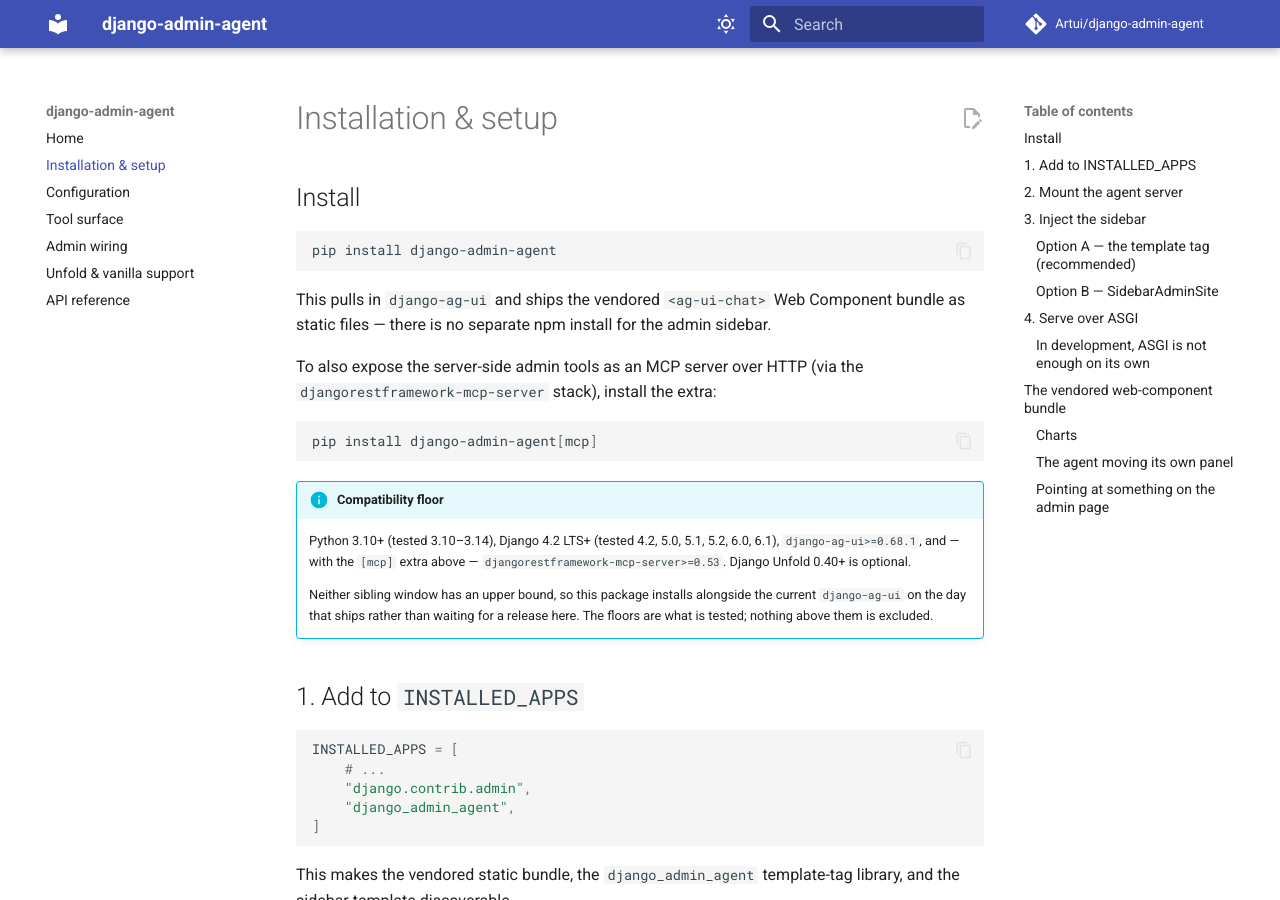
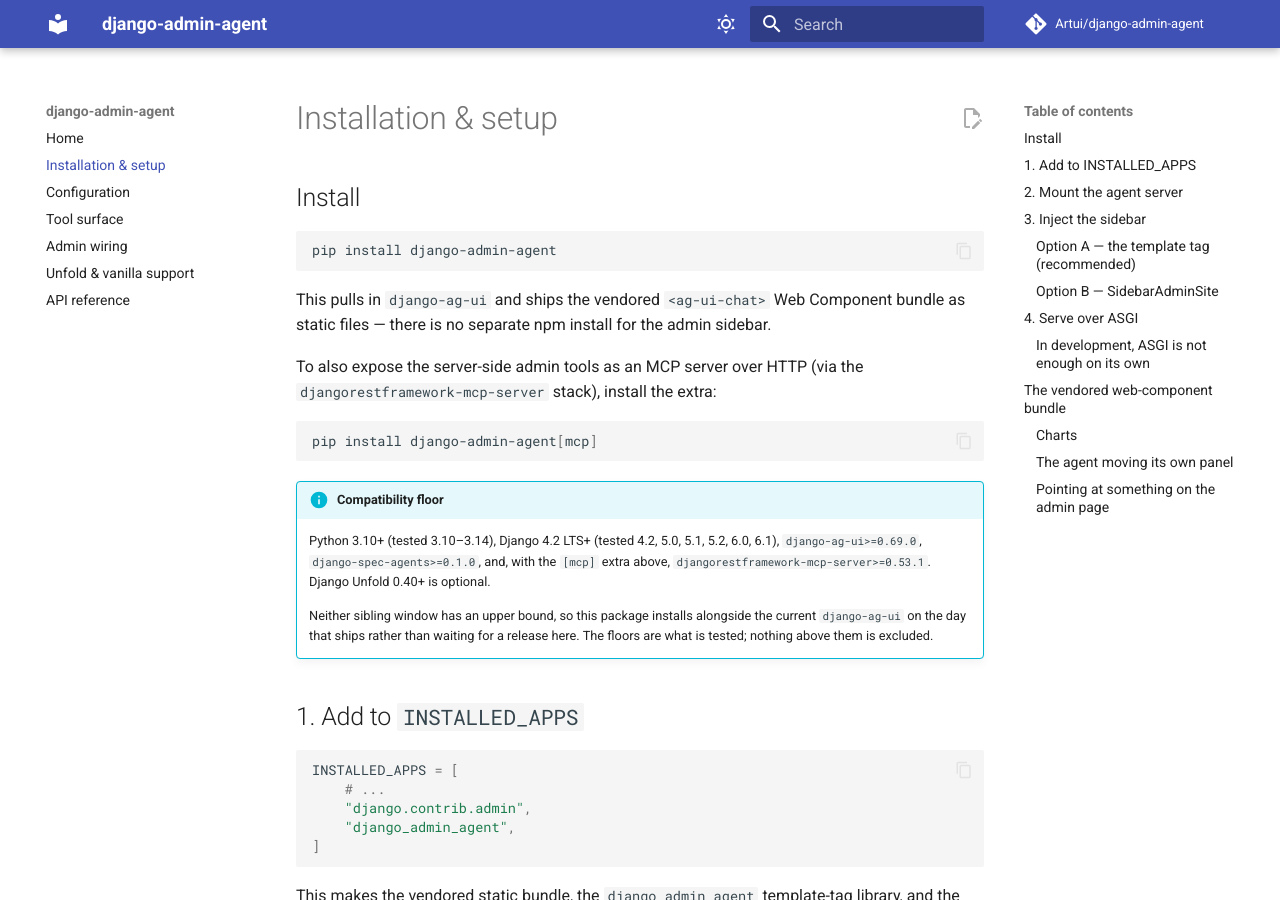
Before and after one commit to Artui/django-admin-agent, an MkDocs documentation site: the page built from docs/installation.md, in a window 1280 px wide and 900 px high. Built offline with MkDocs 1.6.1 and Material for MkDocs 9.7.7, drawn with Linux system fonts in a browser that asks for light colours; comment, search, counter and statistics services are not loaded.

Commit message:
Depend on django-spec-agents in place of django-pydantic-agent
AgentDeps and the store's conversation store now come from
django-spec-agents, the package that merged django-pydantic-agent with
djangorestframework-pydantic-ai; the e2e settings and the configuration page
install the store app under its new path. The [mcp] extra floors drf-mcp at
0.53.1, where a selector raising Http404 answers not found. The docs, the
compatibility table and the floor gate name the new package and the
django-ag-ui 0.69.0 floor, which pyproject.toml takes once that release is
published.

Co-Authored-By: Claude Opus 5.5 <noreply@anthropic.com>

````diff
--- a/docs/configuration.md
+++ b/docs/configuration.md
@@ -375,13 +375,13 @@ durability). Passing no store keeps the server stateless; the client store still
 provides single-tab continuity.
 
 ```python title="urls.py"
-from django_pydantic_agent import DjangoSessionConversationStore
+from django_spec_agents import DjangoSessionConversationStore
 
 AdminAgentServer(conversation_store=DjangoSessionConversationStore())
 ```
 
 For **durable, cross-device** history, opt into the reference store instead: add
-`"django_pydantic_agent.contrib.store"` to `INSTALLED_APPS`, run `migrate`, and
+`"django_spec_agents.contrib.store"` to `INSTALLED_APPS`, run `migrate`, and
 pass `DefaultConversationStore`.
 
 ### The chat-history drawer
@@ -409,7 +409,7 @@ runs the server marks continuable are offered — one that never reached a
 provider-valid boundary has no snapshot to seed from.
 
 ```python title="urls.py"
-from django_pydantic_agent.contrib.store.default_step_store import DefaultStepStore
+from django_spec_agents.contrib.store.default_step_store import DefaultStepStore
 
 AdminAgentServer(step_store=DefaultStepStore)
 ```
@@ -432,10 +432,10 @@ the agent reads their contents server-side via the built-in `read_attachment` to
 Uploads are **off by default** — with no attachment store the sub-view isn't
 mounted (no affordance). Turn them on by passing one. For **durable,
 per-admin-user** files, opt into the reference store: add
-`"django_pydantic_agent.contrib.store"` to `INSTALLED_APPS`, run `migrate`, then
+`"django_spec_agents.contrib.store"` to `INSTALLED_APPS`, run `migrate`, then
 
 ```python title="urls.py"
-from django_pydantic_agent.contrib.store.default_attachment_store import (
+from django_spec_agents.contrib.store.default_attachment_store import (
     DefaultAttachmentStore,
 )
 
--- a/docs/installation.md
+++ b/docs/installation.md
@@ -19,8 +19,9 @@ pip install django-admin-agent[mcp]
 
 !!! info "Compatibility floor"
     Python 3.10+ (tested 3.10–3.14), Django 4.2 LTS+ (tested 4.2, 5.0, 5.1,
-    5.2, 6.0, 6.1), `django-ag-ui>=0.68.1`, and — with the `[mcp]` extra above —
-    `djangorestframework-mcp-server>=0.53`. Django Unfold 0.40+ is optional.
+    5.2, 6.0, 6.1), `django-ag-ui>=0.69.0`, `django-spec-agents>=0.1.0`, and,
+    with the `[mcp]` extra above, `djangorestframework-mcp-server>=0.53.1`.
+    Django Unfold 0.40+ is optional.
 
     Neither sibling window has an upper bound, so this package installs
     alongside the current `django-ag-ui` on the day that ships rather than
````
Also changed, not shown: CHANGELOG.md (+20 -0 lines), CLAUDE.md (+5 -5 lines), README.md (+1 -1 lines), pyproject.toml (+32 -66 lines), 6 other files.
